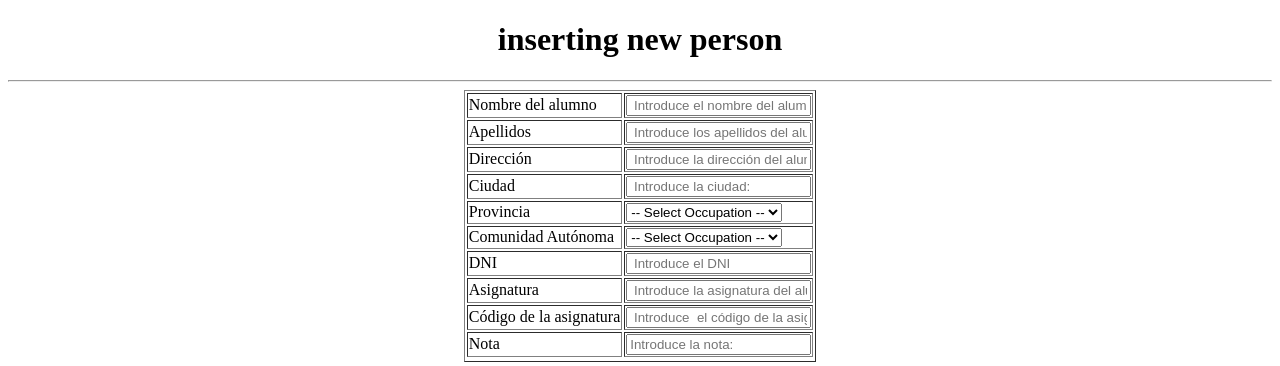
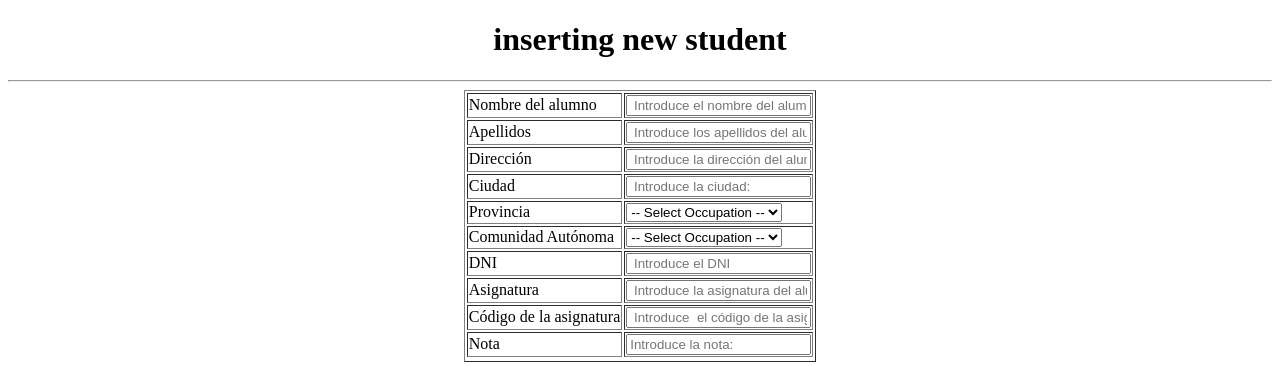
Before and after one commit to mariaSerrabona/data_base_definitivo, a Django app: page /insert in a window 1280 px wide. Shown: the top 366 px of the page. Run offline with Django 3.2, Linux system fonts and the light colour scheme.

Commit message:
cambiando a student

```diff
--- a/djnago_prueba02/django_proyect/templates/insert.html
+++ b/djnago_prueba02/django_proyect/templates/insert.html
@@ -1,10 +1,10 @@
 <!DOCTYPE html>
 <head>
-    <title>PERSON FORMULARY</title>
+    <title>STUDENT FORMULARY</title>
 </head>
 <body>
     <center>
-        <h1> inserting new person</h1>
+        <h1> inserting new student</h1>
         <hr/>
         <from method='POST'>
             {% csrf_token %}
```
